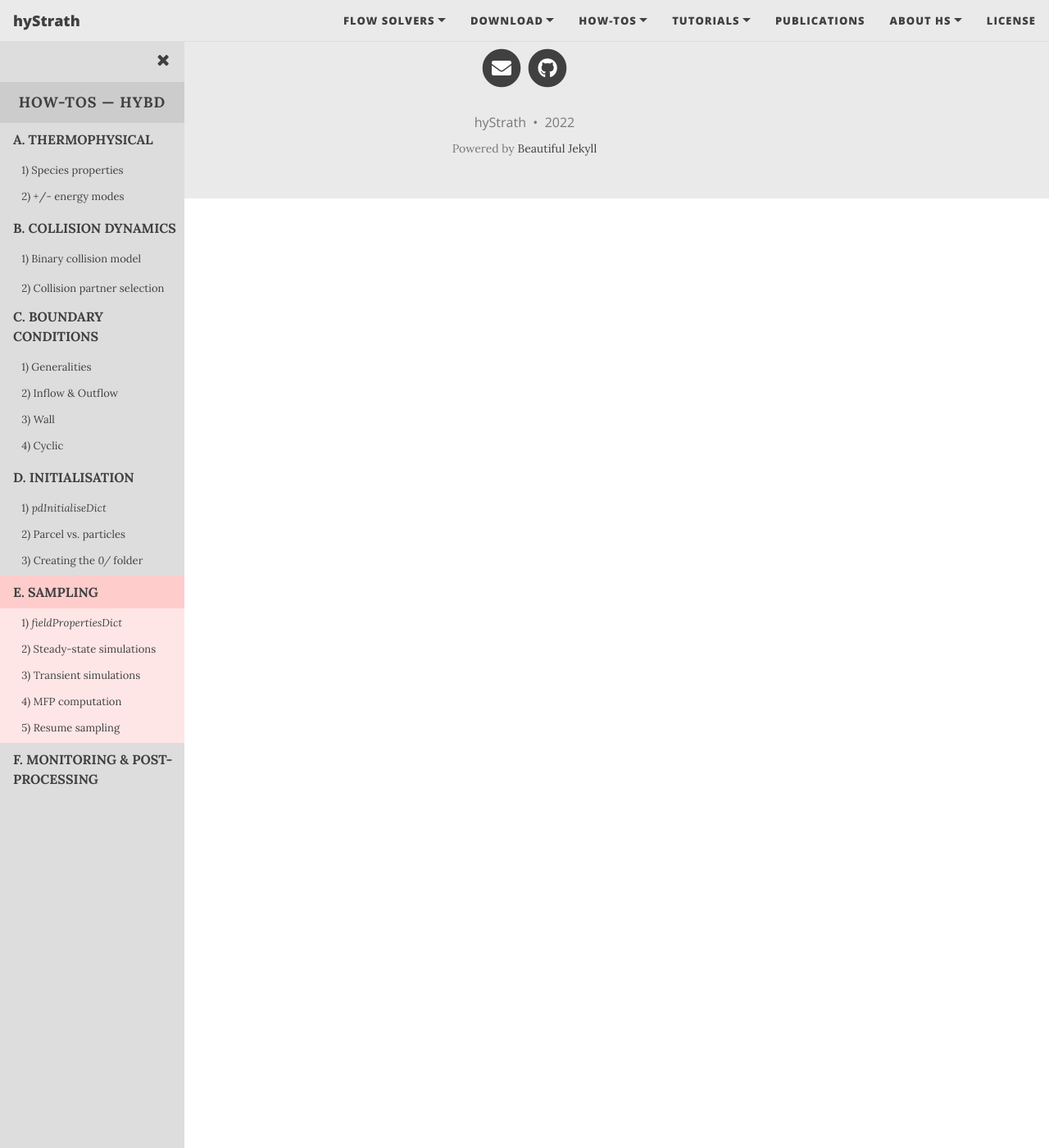
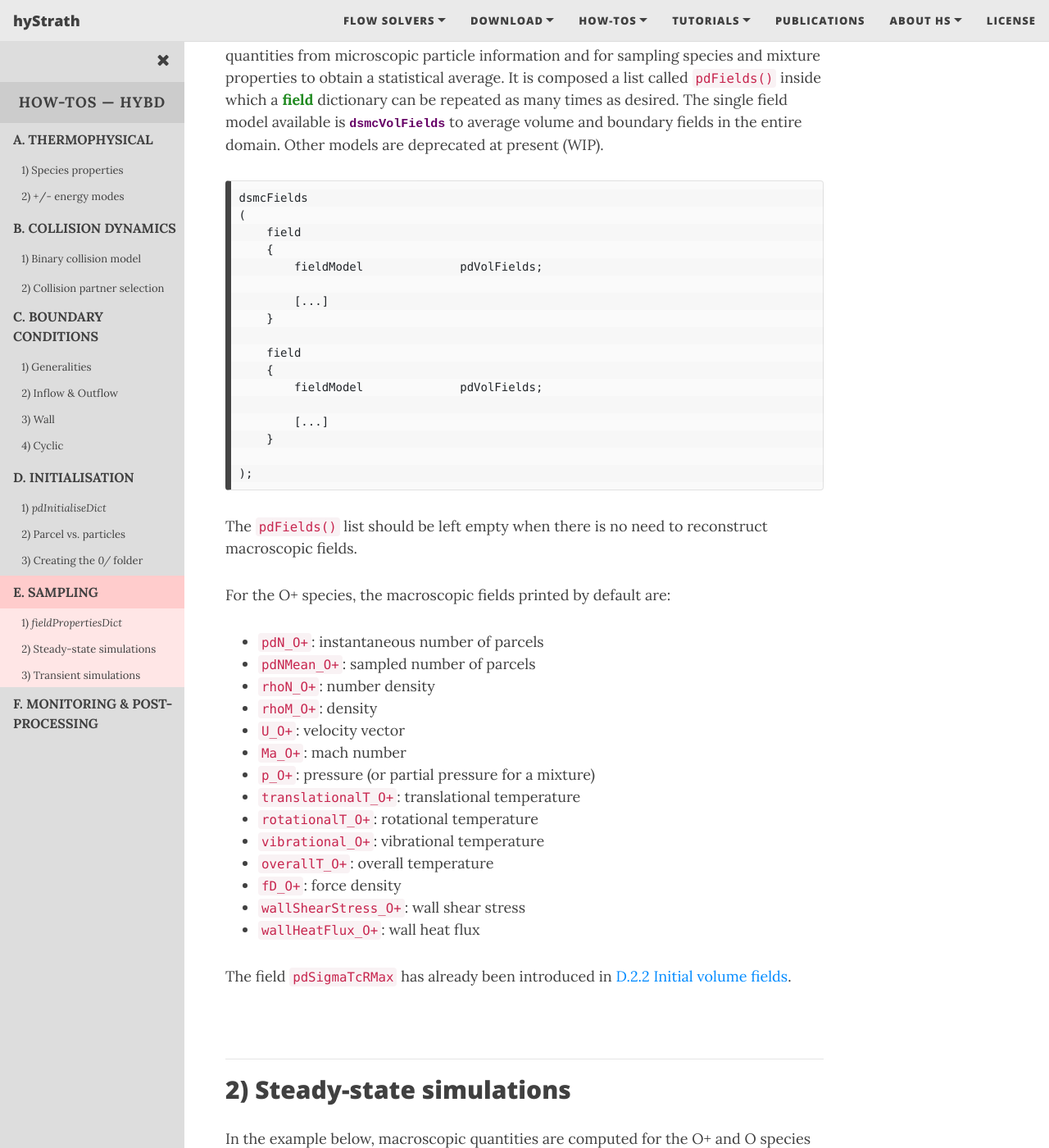
Before and after one commit to hystrath/hystrath.github.io, a Jekyll site: the page built from how-tos-picdsmc-fleming/how-tos-picdsmc-fleming-sampling.md, in a window 1280 px wide and 1400 px high, scrolled down 455 px. Shown: the whole window at 82% size. Built offline with Jekyll 4.4.1, drawn with Linux system fonts in a browser that asks for light colours; nearby versions of some CDN libraries; some of the changed text lies outside the part shown.

Commit message:
Editing pages

````diff
--- a/how-tos-picdsmc-fleming/how-tos-picdsmc-fleming-sampling.md
+++ b/how-tos-picdsmc-fleming/how-tos-picdsmc-fleming-sampling.md
@@ -31,8 +31,6 @@ nav-short: true
   <a href="https://hystrath.github.io/how-tos-picdsmc-fleming/how-tos-picdsmc-fleming-sampling/#1-the-fieldpropertiesdict-dictionary"  style="background-color:#FFE6E6; padding-top:4px; padding-bottom:4px"><span style="font-size:13px">&nbsp;&nbsp; 1) <i>fieldPropertiesDict</i></span></a>
   <a href="https://hystrath.github.io/how-tos-picdsmc-fleming/how-tos-picdsmc-fleming-sampling/#2-steady-state-simulations"  style="background-color:#FFE6E6; padding-top:4px; padding-bottom:4px"><span style="font-size:13px">&nbsp;&nbsp; 2) Steady-state simulations</span></a>
   <a href="https://hystrath.github.io/how-tos-picdsmc-fleming/how-tos-picdsmc-fleming-sampling/#3-transient-simulations" style="background-color:#FFE6E6; padding-top:4px; padding-bottom:4px"><span style="font-size:13px">&nbsp;&nbsp; 3) Transient simulations</span></a>
-  <a href="https://hystrath.github.io/how-tos-picdsmc-fleming/how-tos-picdsmc-fleming-sampling/#4-mean-free-path-computation"  style="background-color:#FFE6E6; padding-top:4px; padding-bottom:4px"><span style="font-size:13px">&nbsp;&nbsp; 4) MFP computation</span></a>
-  <a href="https://hystrath.github.io/how-tos-picdsmc-fleming/how-tos-picdsmc-fleming-sampling/#5-resume-sampling" style="background-color:#FFE6E6; padding-top:4px"><span style="font-size:13px">&nbsp;&nbsp; 5) Resume sampling</span></a>
 
   <a href="https://hystrath.github.io/how-tos-picdsmc-fleming/how-tos-picdsmc-fleming/#f-monitoring--post-processing"><b>F. MONITORING & POST-PROCESSING</b></a>
 </div>
@@ -64,133 +62,120 @@ openNav()
 # Sampling
 
 ---
-<!--## 1) The _fieldPropertiesDict_ dictionary-->
+## 1) The _fieldPropertiesDict_ dictionary
 
-<!--This dictionary located in the <dirname>system</dirname> folder is responsible for computing macroscopic quantities from microscopic particle information and for sampling species and mixture properties to obtain a statistical average. It is composed a list called `dsmcFields()` inside which a <dict>field</dict> dictionary can be repeated as many times as desired. The single field model available is <dictval>dsmcVolFields</dictval> to average volume and boundary fields in the entire domain. Other models are deprecated at present (WIP).-->
+This dictionary located in the <dirname>system</dirname> folder is responsible for computing macroscopic quantities from microscopic particle information and for sampling species and mixture properties to obtain a statistical average. It is composed a list called `pdFields()` inside which a <dict>field</dict> dictionary can be repeated as many times as desired. The single field model available is <dictval>dsmcVolFields</dictval> to average volume and boundary fields in the entire domain. Other models are deprecated at present (WIP).
 
-<!--```c++-->
-<!--dsmcFields-->
-<!--(-->
-<!--    field-->
-<!--    {-->
-<!--        fieldModel          	dsmcVolFields;-->
+```c++
+dsmcFields
+(
+    field
+    {
+        fieldModel          	pdVolFields;
 
-<!--        [...]-->
-<!--    }-->
+        [...]
+    }
 
-<!--    field-->
-<!--    {-->
-<!--        fieldModel          	dsmcVolFields;-->
-<!--        -->
-<!--        [...]-->
-<!--    }-->
-<!--     -->
-<!--);-->
-<!--```-->
+    field
+    {
+        fieldModel          	pdVolFields;
 
-<!--The `dsmcFields()` list should be left empty when there is no need to reconstruct macroscopic fields.-->
+        [...]
+    }
+
+);
+```
+
+The `pdFields()` list should be left empty when there is no need to reconstruct macroscopic fields.
 
 
-<!--For the N2 species, the macroscopic fields printed by default are:-->
-<!--- `dsmcN_N2`: instantaneous number of DSMC parcels-->
-<!--- `dsmcNMean_N2`: sampled number of DSMC parcels-->
-<!--- `rhoN_N2`: number density-->
-<!--- `rhoM_N2`: density-->
-<!--- `U_N2`: velocity vector-->
-<!--- `Ma_N2`: mach number-->
-<!--- `p_N2`: pressure (or partial pressure for a mixture)-->
-<!--- `Ttra_N2`: translational temperature-->
-<!--- `Trot_N2`: rotational temperature-->
-<!--- `Tvib_N2`: vibrational temperature-->
-<!--- `Telec_N2`: electronic temperature-->
-<!--- `Tov_N2`: overall temperature-->
-<!--- `fD_N2`: force density-->
-<!--- `wallShearStress_N2`: wall shear stress-->
-<!--- `wallHeatFlux_N2`: wall heat flux-->
+For the O+ species, the macroscopic fields printed by default are:
+- `pdN_O+`: instantaneous number of parcels
+- `pdNMean_O+`: sampled number of parcels
+- `rhoN_O+`: number density
+- `rhoM_O+`: density
+- `U_O+`: velocity vector
+- `Ma_O+`: mach number
+- `p_O+`: pressure (or partial pressure for a mixture)
+- `translationalT_O+`: translational temperature
+- `rotationalT_O+`: rotational temperature
+- `vibrational_O+`: vibrational temperature
+- `overallT_O+`: overall temperature
+- `fD_O+`: force density
+- `wallShearStress_O+`: wall shear stress
+- `wallHeatFlux_O+`: wall heat flux
 
-<!--The fields `cellLevel` and `dsmcSigmaTcRMax` have already been introduced in [F.2.2 Initial volume fields](https://hystrath.github.io/how-tos-picdsmc-fleming/how-tos-picdsmc-fleming-initialisation/#22-initial-volume-fields).-->
+The field `pdSigmaTcRMax` has already been introduced in [D.2.2 Initial volume fields](https://hystrath.github.io/how-tos-picdsmc-fleming/how-tos-picdsmc-fleming-initialisation/#22-initial-volume-fields).
 
-<!--<br>-->
+<br>
 
-<!------->
-<!--## 2) Steady-state simulations-->
+---
+## 2) Steady-state simulations
 
-<!--In the example below, macroscopic quantities are computed for the N2 species (see the <subdict>dsmcVolFieldsProperties</subdict>/<dictkey>typeIds()</dictkey> list) and are given the suffix `_N2` (<subdict>dsmcVolFieldsProperties</subdict>/<dictkey>fieldName</dictkey>) in the results folders. The same operation is repeated for the mixture `(N2 O2 NO N O)`, providing that these species are the ones defined in [A.1 Species thermophysical properties](https://hystrath.github.io/how-tos-picdsmc-fleming/how-tos-picdsmc-fleming-thermophysical/#1-species-thermophysical-properties). The suffix is set to be `_mixture`.-->
+In the example below, macroscopic quantities are computed for the O+ and O species (see the <subdict>pdVolFieldsProperties</subdict>/<dictkey>typeIds()</dictkey> list) and are given the suffix `_O+` and `_O` (<subdict>pdVolFieldsProperties</subdict>/<dictkey>fieldName</dictkey>) in the results folders. The same operation is repeated for the mixture `(O+ O)`, providing that these species are the ones defined in [A.1 Species thermophysical properties](https://hystrath.github.io/how-tos-picdsmc-fleming/how-tos-picdsmc-fleming-thermophysical/#1-species-thermophysical-properties). The suffix is set to be `_mixture`.
 
-<!--```c++-->
-<!--dsmcFields-->
-<!--(-->
-<!--    field-->
-<!--    {-->
-<!--        fieldModel          	dsmcVolFields;-->
+```c++
+pdFields
+(
+    field
+    {
+        fieldModel          	pdVolFields;
 
-<!--        timeProperties-->
-<!--        {-->
-<!--            timeOption               write;-->
-<!--            resetAtOutput               on;-->
-<!--            resetAtOutputUntilTime    1e-3;-->
-<!--        }-->
+        timeProperties
+        {
+            timeOption               write;
+            resetAtOutput               on;
+        }
 
-<!--        dsmcVolFieldsProperties-->
-<!--        {-->
-<!--            fieldName           N2;-->
-<!--            typeIds             (N2);-->
-<!--        }-->
-<!--    }-->
+        pdVolFieldsProperties
+        {
+            fieldName           O+;
+            typeIds             (O+);
+        }
+    }
 
-<!--    field-->
-<!--    {-->
-<!--        fieldModel          	dsmcVolFields;-->
+    field
+    {
+        fieldModel          	pdVolFields;
 
-<!--        timeProperties-->
-<!--        {-->
-<!--            timeOption               write;-->
-<!--            resetAtOutput               on;-->
-<!--            resetAtOutputUntilTime    1e-3;-->
-<!--        }-->
+        timeProperties
+        {
+            timeOption               write;
+            resetAtOutput               on;
+        }
 
-<!--        dsmcVolFieldsProperties-->
-<!--        {-->
-<!--            fieldName           mixture;-->
-<!--            typeIds             (N2 O2 NO N O);-->
-<!--        }-->
-<!--    }-->
-<!--     -->
-<!--);-->
-<!--```-->
+        pdVolFieldsProperties
+        {
+            fieldName           O;
+            typeIds             (O);
+        }
+    }
 
-<!--There are two important parameters in <dict>field</dict>/<subdict>timeProperties</subdict> to control sampling: <dictkey>resetAtOutput</dictkey> and <dictkey>resetAtOutputUntilTime</dictkey>. The former is a switch that indicates whether or not cumulative fields recording microscopic information are reset at the end of each iteration. If it is <dictval>on</dictval>, the instantaneous solution is printed. <dictkey>resetAtOutputUntilTime</dictkey> controls the time when sampling starts, in seconds, and for times greater than this value cumulative fields will not be reset to 0.-->
+    field
+    {
+        fieldModel          	pdVolFields;
 
-<!--<br>-->
+        timeProperties
+        {
+            timeOption               write;
+            resetAtOutput               on;
+        }
 
-<!------->
-<!--## 3) Transient simulations-->
-<!-- -->
-<!--&nbsp; <dictkey>resetAtOutput</dictkey> must be <dictval>on</dictval> for all <dict>field</dict> dictionaries and the entry <dictkey>resetAtOutputUntilTime</dictkey> should either be deleted or set to a value greater than the end simulation time.-->
+        pdVolFieldsProperties
+        {
+            fieldName           mixture;
+            typeIds             (O+ O);
+        }
+    }
 
-<!--<br>-->
+);
+```
 
-<!------->
-<!--## 4) Mean free path computation-->
-<!-- -->
-<!--To compute the mean free path and related fields, the <dictkey>measureMeanFreePath</dictkey> entry must be added to <dict>field</dict>/<subdict>dsmcVolFieldsProperties</subdict> and be swiched <dictval>on</dictval> for all <dict>field</dict> dictionaries. Here is the list of additional fields that are printed in the results folders when this switch is activated:-->
+<dictkey>resetAtOutput</dictkey> is the key parameter controlling sampling: it is a switch that indicates whether or not cumulative fields recording microscopic information are reset at the end of each iteration. If it is <dictval>on</dictval>, the instantaneous solution is printed.
 
-<!--- mean free path: `mfp`-->
-<!--- mean free path to cell size ratio: `mfpToDx`-->
-<!--- mean free path to mean collision separation ratio: `SOFP`-->
-<!--- mean collision time: `mct`-->
-<!--- mean collision time to time-step ratio: `mctToDt`-->
+<br>
 
-<!--<br>-->
+---
+## 3) Transient simulations
 
-<!------->
-<!--## 5) Resume sampling-->
-<!-- -->
-<!--Sampling can be resumed even when the simulation has stopped, providing that the <dictkey>averagingAcrossManyRuns</dictkey> switch had been defined in <subdict>dsmcVolFieldsProperties</subdict> and set to <dictval>true</dictval> before launching the first run. Here are the steps to follow at the end of the first run:-->
-<!--- `reconstrucPar -latestTime`-->
-<!--- delete everything but the <dirname>time/uniform/</dirname> sub-folder in the processors directories and store them in <dirname>backup-processors</dirname>-->
-<!--- prior to resuming the simulation: `cp -r backup-processors/processor* . && decomposePar -force -latestTime`-->
-
-<!--<b>NB</b>: the same number of CPUs must be used throughout the entire simulation as the `resumeSampling_#fieldName` files located in <dirname>time/uniform/</dirname> cannot be reconstructed.-->
-
-<!--For more information, please read Issue [#73](https://github.com/hystrath/hyStrath/issues/73).-->
+&nbsp; <dictkey>resetAtOutput</dictkey> must be <dictval>on</dictval> for all <dict>field</dict> dictionaries.
````
Also changed, not shown: how-tos-picdsmc-fleming/how-tos-picdsmc-fleming-boundary-conditions.md (+0 -2 lines), how-tos-picdsmc-fleming/how-tos-picdsmc-fleming-collision-dynamics.md (+2 -6 lines), how-tos-picdsmc-fleming/how-tos-picdsmc-fleming-initialisation.md (+0 -3 lines), how-tos-picdsmc-fleming/how-tos-picdsmc-fleming-thermophysical.md (+0 -2 lines), how-tos-picdsmc-fleming/how-tos-picdsmc-fleming.md (+0 -4 lines).
